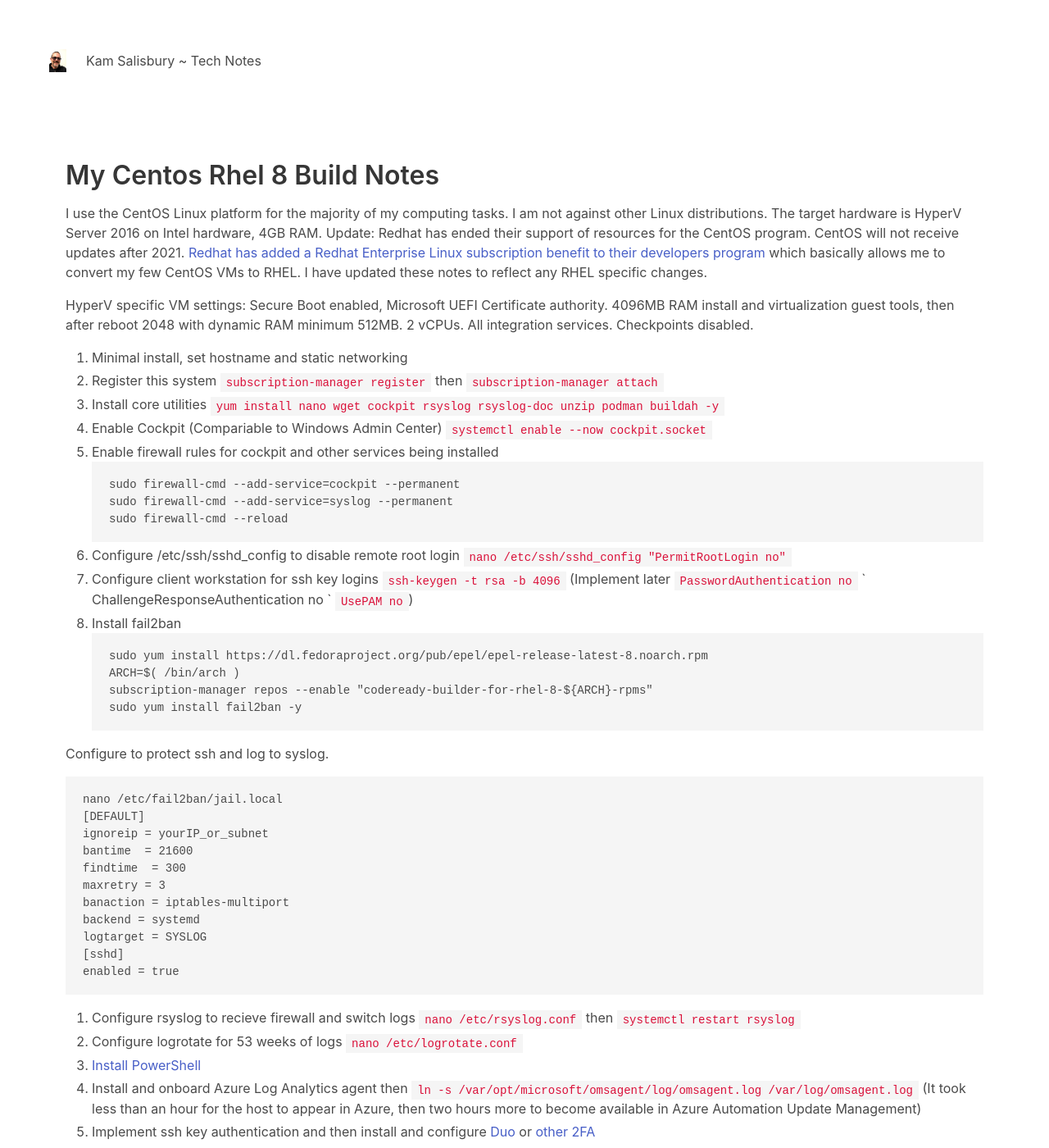
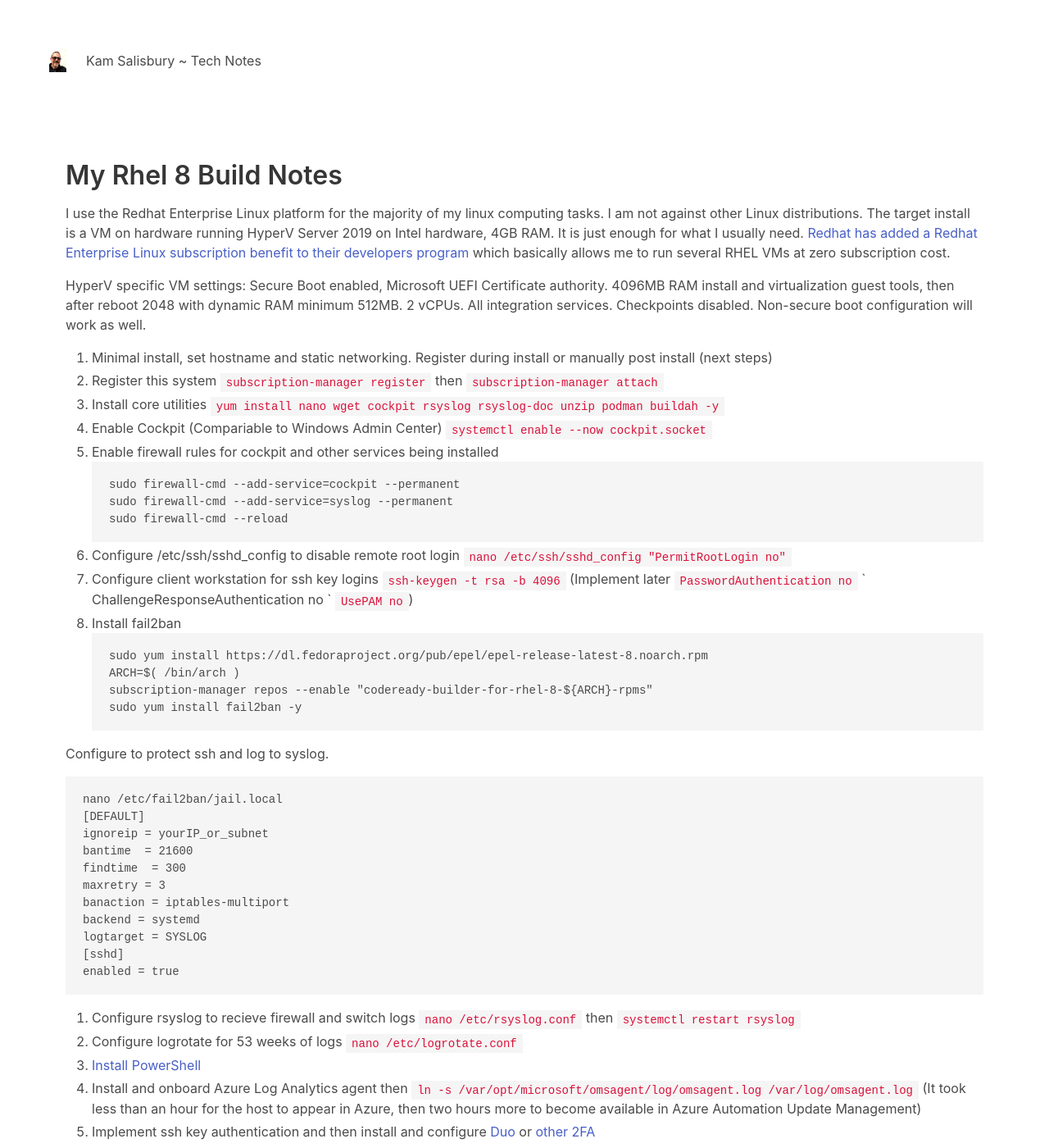
Before and after one commit to kamsalisbury/kamsalisbury.github.io, a Jekyll site: the page built from _posts/2021-05-22-My-RHEL-8-Build-Notes.md, in a window 1280 px wide and 1400 px high. Shown: the whole window at 82% size. Built offline with Jekyll 4.4.1, drawn with Linux system fonts in a browser that asks for light colours; nearby versions of some CDN libraries; our own code applies the rules of GitHub Pages for plain Markdown files; some of the changed text lies outside the part shown.

Commit message:
Updated content, correct post dates

```diff
--- a/_posts/2020-10-08-My-CentOS-RHEL-8-Build-Notes.md
+++ b/_posts/2021-05-22-My-RHEL-8-Build-Notes.md
@@ -1,9 +1,9 @@
-I use the CentOS Linux platform for the majority of my computing tasks. I am not against other Linux distributions. The target hardware is HyperV Server 2016 on Intel hardware, 4GB RAM.
-Update: Redhat has ended their support of resources for the CentOS program. CentOS will not receive updates after 2021. [Redhat has added a Redhat Enterprise Linux subscription benefit to their developers program](https://developers.redhat.com/articles/getting-red-hat-developer-subscription-what-rhel-users-need-know) which basically allows me to convert my few CentOS VMs to RHEL. I have updated these notes to reflect any RHEL specific changes.
+I use the Redhat Enterprise Linux platform for the majority of my linux computing tasks. I am not against other Linux distributions. The target install is a VM on hardware running HyperV Server 2019 on Intel hardware, 4GB RAM. It is just enough for what I usually need.
+[Redhat has added a Redhat Enterprise Linux subscription benefit to their developers program](https://developers.redhat.com/articles/getting-red-hat-developer-subscription-what-rhel-users-need-know) which basically allows me to run several RHEL VMs at zero subscription cost.
 
-HyperV specific VM settings: Secure Boot enabled, Microsoft UEFI Certificate authority. 4096MB RAM install and virtualization guest tools, then after reboot 2048 with dynamic RAM minimum 512MB. 2 vCPUs. All integration services. Checkpoints disabled.
+HyperV specific VM settings: Secure Boot enabled, Microsoft UEFI Certificate authority. 4096MB RAM install and virtualization guest tools, then after reboot 2048 with dynamic RAM minimum 512MB. 2 vCPUs. All integration services. Checkpoints disabled. Non-secure boot configuration will work as well.
 
-1. Minimal install, set hostname and static networking
+1. Minimal install, set hostname and static networking. Register during install or manually post install (next steps)
 2. Register this system `subscription-manager register` then `subscription-manager attach`
 3. Install core utilities `yum install nano wget cockpit rsyslog rsyslog-doc unzip podman buildah -y`
 4. Enable Cockpit (Compariable to Windows Admin Center) `systemctl enable --now cockpit.socket`
```
Also changed, not shown: other parts of _posts/2021-05-22-My-RHEL-8-Build-Notes.md (+2 -2 lines), _posts/2021-4-20-PowerBI-Notes.md (+1 -1 lines), _posts/2021-06-04-Bughunting-With-RHEL-8-Podman-Containers.md (renamed from _posts/2020-06-04-Bughunting-With-RHEL-8-Podman-Containers.md).
